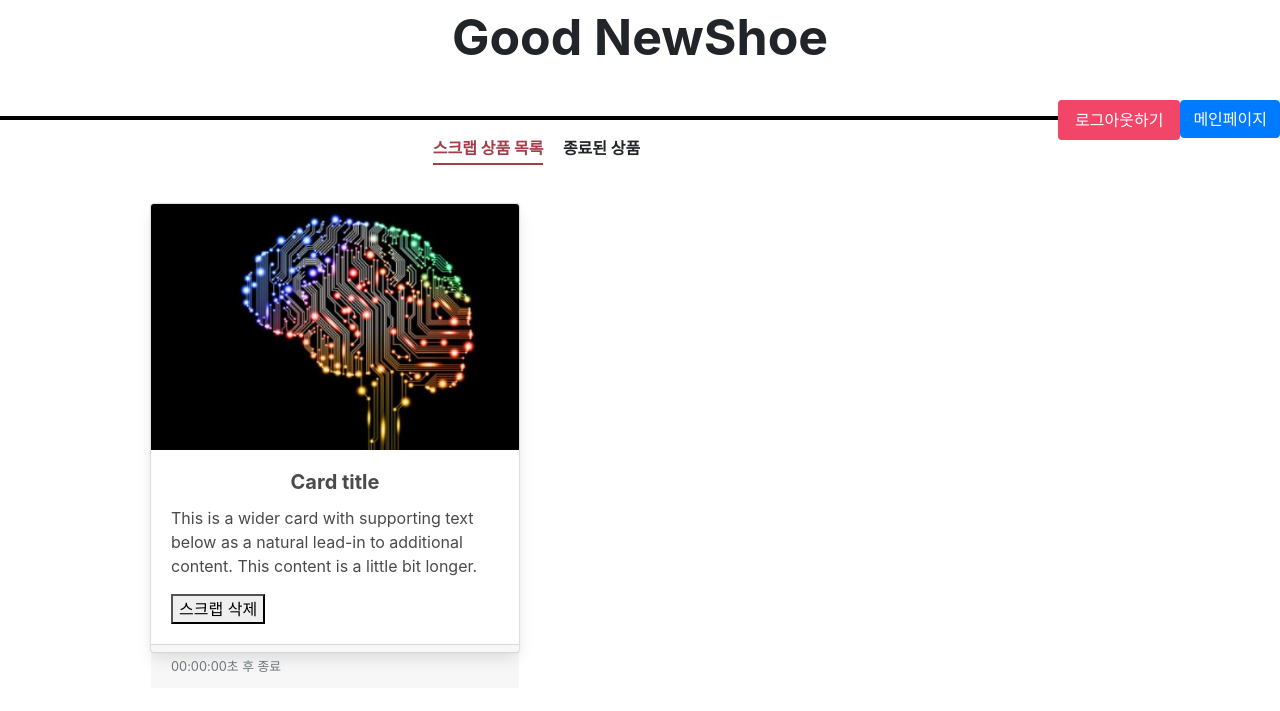
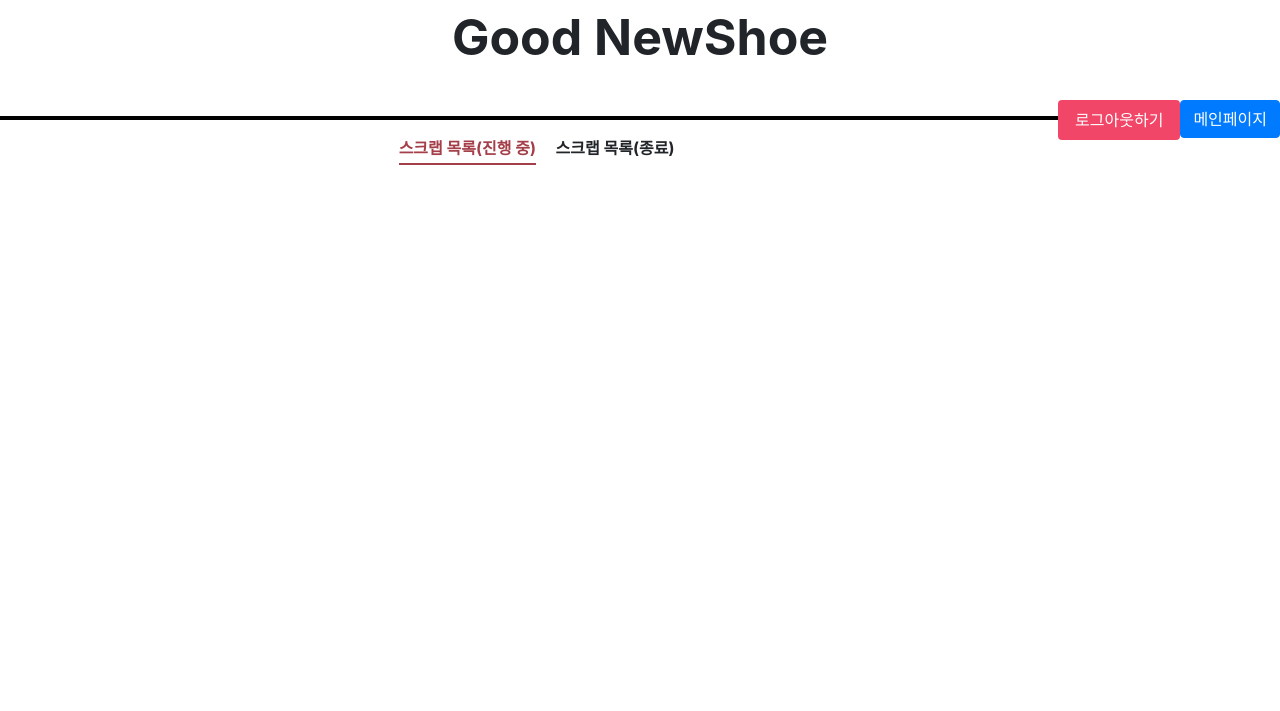
Before and after one commit to yjh8806/mini_web, a Flask app: page /mypage in a window 1280 px wide. Shown: the top 711 px of the page. Run offline with Flask 2, Linux system fonts and the light colour scheme; some libraries are stand-ins or nearby versions.

Commit message:
20210609 mypage test

```diff
--- a/app.py
+++ b/app.py
@@ -206,8 +206,12 @@
                            'shoe': shoe_receive,
                            'country': country_receive,
                            'link': link_receive})
-    lists3 = list(db.myshoes.find({}, {'id': False}))
-    return jsonify({'result': 'success', 'all_myshoes': lists3})
+    return jsonify({'result': 'success'})
+
+@app.route('/api/mypage/mynew', methods=['GET'])
+def show_scrapmyshoes():
+    scrap_list = list(db.myshoes.find({}, {'id': False}))
+    return jsonify({'result': 'success', 'all_list3': scrap_list})
 
 if __name__ == '__main__':
     app.run('0.0.0.0', port=5000, debug=True)
--- a/templates/mypage.html
+++ b/templates/mypage.html
@@ -119,7 +119,7 @@
                     checked=""
                     name="isotope-filter"
             />
-                <span>스크랩 상품 목록</span></label
+                <span>스크랩 목록(진행 중)</span></label
             >
             <label class="radio_label"
             ><input
@@ -127,27 +127,55 @@
                     data-type="ended"
                     name="isotope-filter"
             />
-                <span>종료된 상품</span></label
+                <span>스크랩 목록(종료)</span></label
             >
         </form>
     </div>
     <div id="card_list" class="card-deck">
-        <div class="card">
-            <img class="card-img-top" src="static/images/common-5.jpeg" alt="Card image cap">
-            <div class="card-body">
-                <h5 class="card-title">Card title</h5>
-                <p class="card-text">This is a wider card with supporting text below as a natural lead-in to additional
-                    content. This content is a little bit longer.</p>
-                <button>스크랩 삭제</button>
-            </div>
-            <div class="card-footer">
-                <small class="text-muted">00:00:00초 후 종료</small>
-            </div>
-        </div>
+
     </div>
 
     <script src="static/js/isotope.min.js"></script>
     <script>
+        // 웹 실행 시 작동
+        $(document).ready(function () {
+            scrapMyShoes()
+        })
+
+        function scrapMyShoes() {
+            $.ajax({
+                type: "GET",
+                url: "/api/mypage/mynew",
+                data: {},
+                success: function (response) {
+                    if (response['result'] == 'success') {
+                        let lists = response['all_lists']
+                        for (let i = 0; i < lists.length; i++) {
+                            let image = lists[i]['image']
+                            let shop = lists[i]['shop']
+                            let shoe = lists[i]['shoe']
+                            let country = lists[i]['country']
+                            let link = lists[i]['link']
+
+                            let temp_html = `<div class="card">
+                                                <img id="my_img" class="card-img-top"
+                                                     onclick="window.open('https://www.shoeprize.com'+'${link}')"
+                                                     src=${image} alt="Card image cap">
+                                                <div class="card-body">
+                                                    <h5 id="my_shop" class="card-title">${shop}</h5>
+                                                    <p id="my_shoe" class="card-text">${shoe}</p>
+                                                    <p id="my_country" class="card-country">${country}</p>
+                                                    <button style="float: right;" onclick="myShoes()">스크랩하기</button>
+                                                </div>
+                                                <div class="card-footer">
+                                                    <small class="text-muted">00:00:00초 후 종료</small>
+                                                </div>
+                                            </div>`
+                            $('#card_list').append(temp_html)
+                    }
+                }
+            })
+        }
         // 순수 자바스크립트 로그아웃 구현
         const logoutBtn = document.querySelector('.logoutBtn');
         logoutBtn.addEventListener('click', () => {
```
Also changed, not shown: templates/index.html (+3 -24 lines).
